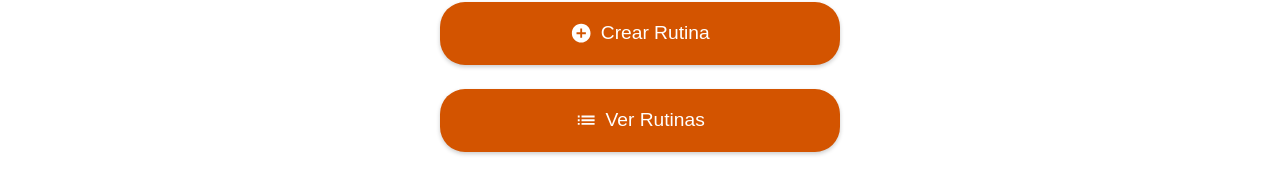
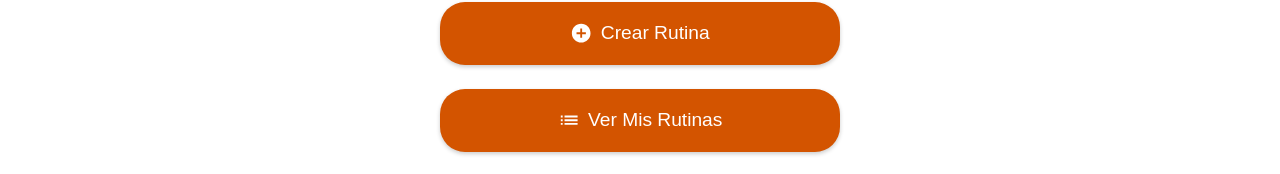
Before and after one commit to jaysenhl/misrutinas, a React (Vite) app in the folder misrutinas/: page / in a window 1280 px wide. Shown: the part 245-419 px from the top of the page. Built offline with nearby package versions, Linux system fonts and the light colour scheme.

Commit message:
text change

```diff
--- a/misrutinas/src/components/Dashboard.jsx
+++ b/misrutinas/src/components/Dashboard.jsx
@@ -14,7 +14,7 @@ const Dashboard = () => {
         </Link>
         <Link to="/ver-rutinas" className="menu-button">
           <MdList className="button-icon" />
-          Ver Rutinas
+          Ver Mis Rutinas
         </Link>
         <Link to="/mi-info" className="menu-button">
           <MdPerson className="button-icon" />
```
